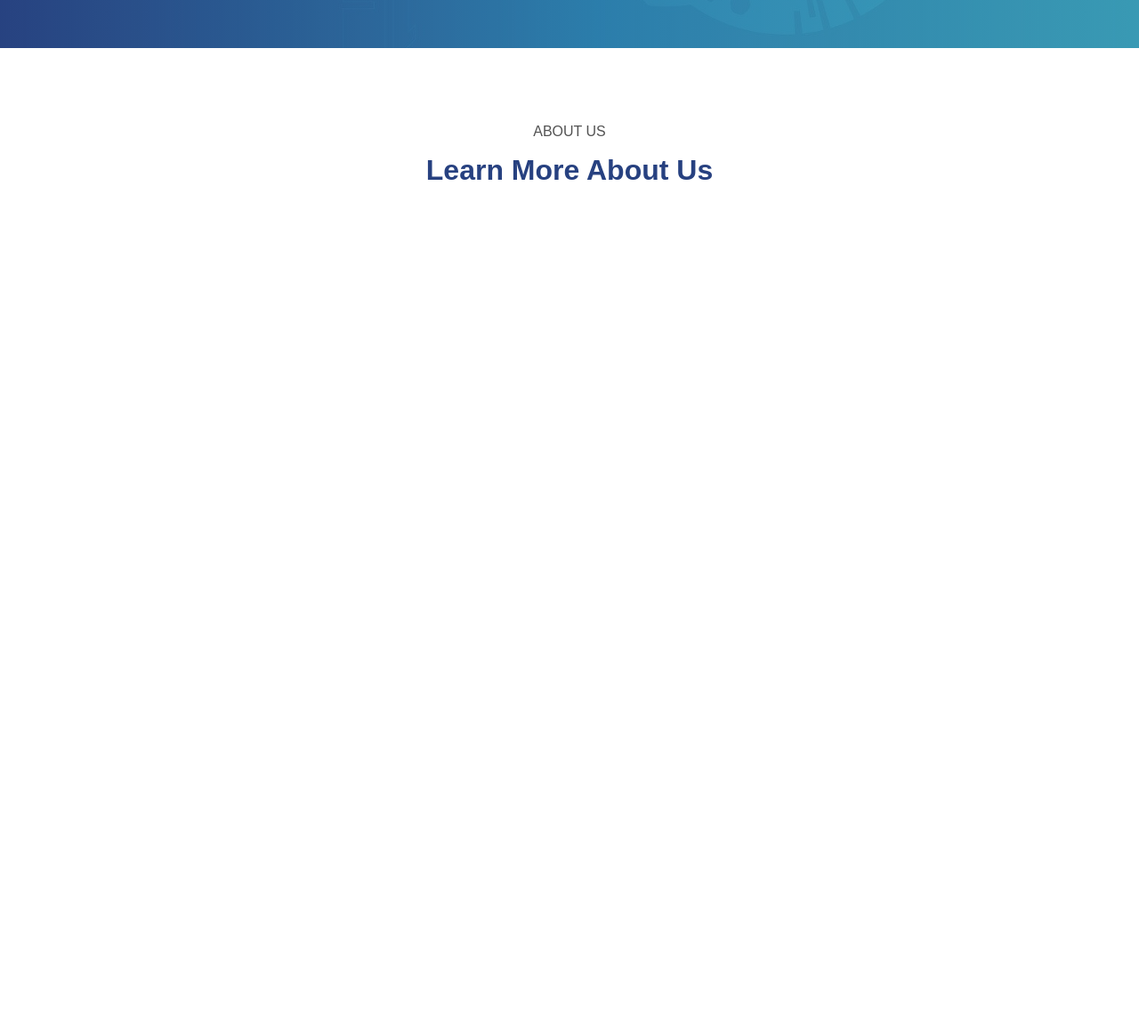
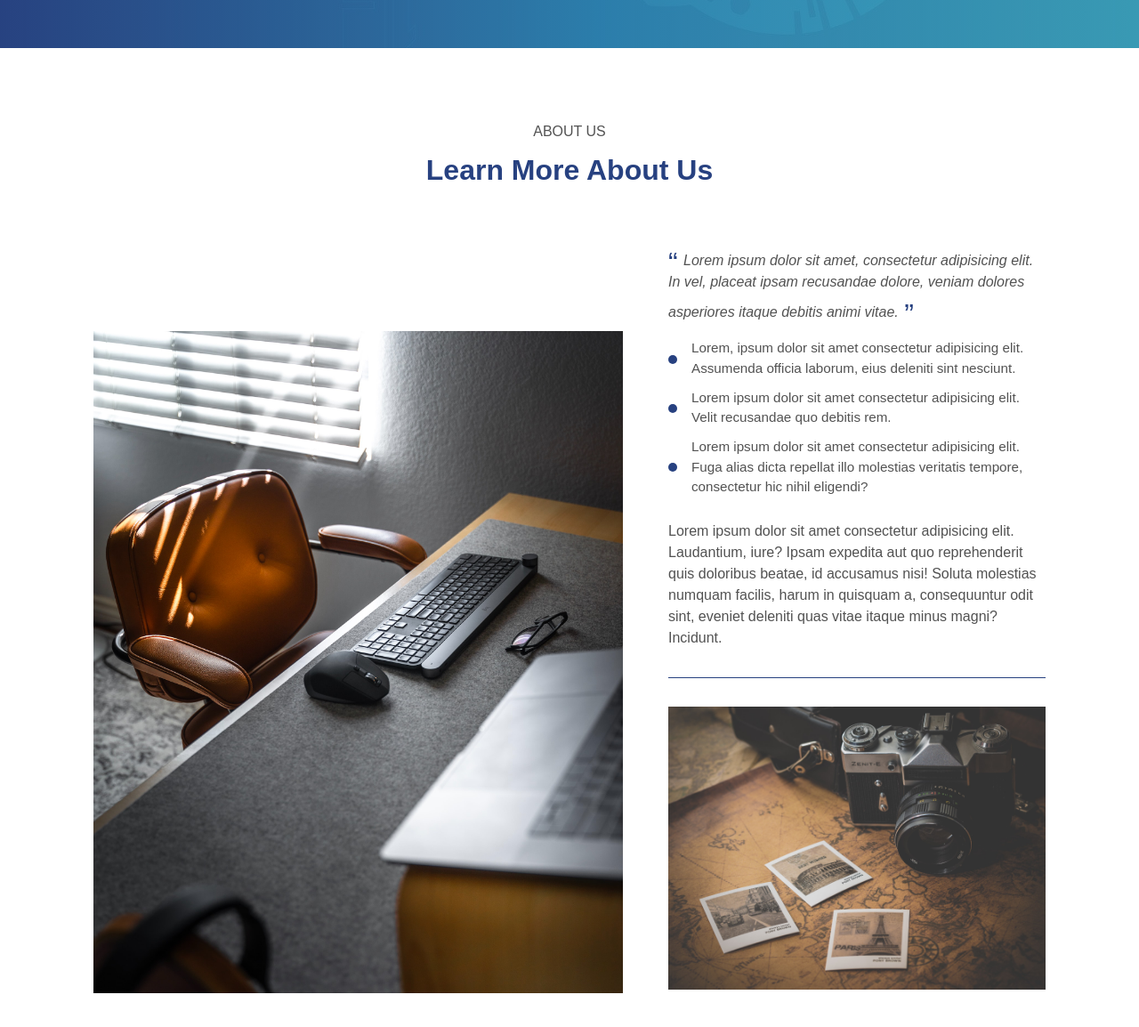
Before and after one commit to FKEspanol/landing-page-1, a plain HTML site: page dist/index.html in a window 1280 px wide. Shown: the part 746-1900 px from the top of the page at 89% size. Before the commit the page ends 1046 px from the top, so only its background shows below. Drawn offline with Linux system fonts and the light colour scheme.

Commit message:
completed about section

```diff
--- a/dist/index.html
+++ b/dist/index.html
@@ -56,7 +56,25 @@
                     <p>ABOUT US</p>
                     <h2>Learn More About Us</h2>
                 </div>
-                <div class="about_content"></div>
+                <div class="about_content">
+                    <div class="block1">
+                        <div class="col-left">
+                            <img src="/dist/assets/michael-soledad-9juYjd6iQLU-unsplash.jpg" alt="Image Here">
+                        </div>
+                        <div class="col-right">
+                            <p class="empha-para"><em>Lorem ipsum dolor sit amet, consectetur adipisicing elit. In vel, placeat ipsam recusandae dolore, veniam dolores asperiores itaque debitis animi vitae.</em></p>
+                            <ul>
+                                <li><span class="list-style"></span><p class="list-para">Lorem, ipsum dolor sit amet consectetur adipisicing elit. Assumenda officia laborum, eius deleniti sint nesciunt.</p></li>
+                                <li><span class="list-style"></span><p class="list-para">Lorem ipsum dolor sit amet consectetur adipisicing elit. Velit recusandae quo debitis rem.</p></li>
+                                <li><span class="list-style"></span><p class="list-para">Lorem ipsum dolor sit amet consectetur adipisicing elit. Fuga alias dicta repellat illo molestias veritatis tempore, consectetur hic nihil eligendi?</p></li>
+                            </ul>
+                            <p class="underlined-para">Lorem ipsum dolor sit amet consectetur adipisicing elit. Laudantium, iure? Ipsam expedita aut quo reprehenderit quis doloribus beatae, id accusamus nisi! Soluta molestias numquam facilis, harum in quisquam a, consequuntur odit sint, eveniet deleniti quas vitae itaque minus magni? Incidunt.</p>
+                            <div class="col-right-img">
+                                <img src="/dist/assets/dariusz-sankowski-mj2NwYH3wBA-unsplash.jpg" alt="">
+                            </div>
+                        </div>
+                    </div>
+                </div>
             </div>
         </section>
     </main>
--- a/scss/style.scss
+++ b/scss/style.scss
@@ -6,16 +6,16 @@
 
 .header {
   background-color: transparent;
-    position: fixed;
+  position: absolute;
   width: 100%;
   #{&}_container {
     @include flex-between-center;
-        padding: 1.5rem .75rem;
+    padding: 1.5rem 0.75rem;
     position: relative;
     p.brandname > a {
       font-size: 1.8rem;
       font-weight: weight(bold);
-            color: $secondary-color;
+      color: #fff;
       text-decoration: none;
     }
 
@@ -25,11 +25,10 @@
       .nav_link {
         list-style: none;
 
-
         a {
-                    color: $secondary-color;
+          color: #fff;
           text-decoration: none;
-                    padding: .6rem 0rem .6rem 2rem;
+          padding: 0.6rem 0rem 0.6rem 2rem;
         }
       }
 
@@ -44,7 +43,12 @@
   .hero_section {
     width: 100%;
     height: 100vh;
-        background: linear-gradient(to right, rgba(39, 70, 133, 0.8) 0%, rgba(61, 179, 197, 0.8) 100%), url(/dist/assets/hero-bg.jpg) no-repeat center;
+    background: linear-gradient(
+        to right,
+        rgba(39, 70, 133, 0.8) 0%,
+        rgba(61, 179, 197, 0.8) 100%
+      ),
+      url(/dist/assets/hero-bg.jpg) no-repeat center;
     background-size: cover;
     background-position: center center;
     background-size: cover;
@@ -52,7 +56,7 @@
     .hero_container {
       @include flex-align-center;
       height: 100%;
-            padding: 0 .75rem;
+      padding: 0 0.75rem;
       .hero_text_image {
         display: flex;
 
@@ -109,13 +113,11 @@
             text-align: center;
 
             .text_area_container {
-
               h1.hero_header {
                 font-size: 2.5rem;
               }
             }
           }
-
         }
       }
     }
@@ -124,10 +126,10 @@
   .about_section {
     padding: 80px 0px;
     .about_container {
-
       .section_header {
         text-align: center;
         line-height: 1.8;
+        margin-bottom: 2rem;
 
         p {
           color: $info-color;
@@ -140,9 +142,113 @@
       }
 
       .about_content {
+        .block1 {
           display: flex;
+          justify-content: space-evenly;
+          margin-top: 1rem;
+          .col-left {
+            width: 55%;
+            position: relative;
+            img {
+              width: 100%;
+              height: auto;
+              position: absolute;
+              bottom: 0;
+              padding: 1rem;
+            }
+          }
+
+          .col-right {
+            width: 40%;
+            padding: 1rem;
+
+            p.empha-para {
+                line-height: 1.2;
+            }
+
+            p.empha-para::before{
+                content: open-quote;
+                color: $primary-color;
+                font-size: 2em;
+                position: relative;
+                top: .25em;
+                margin-right: .2em;
+
+            }
+
+            p.empha-para::after{
+                content: close-quote;
+                color: $primary-color;
+                font-size: 2em;
+                position: relative;
+                bottom: -.25em;
+                margin-left: .2em;
+            }
+
+            p {
+              line-height: 1.5;
+              color: $info-color;
+            }
+
+            ul {
+              line-height: 1.4;
+              li {
+                @include flex-align-center;
+                padding-bottom: 0.6rem;
+                list-style: none;
+                font-size: .95rem;
+                p.list-para {
+                    margin-bottom: 0;
+                    text-align: start;
+                }
+
+                span.list-style::before {
+                    content: '';
+                    display: inline-block;
+                    background-color: $primary-color;
+                    width: 10px;
+                    height: 10px;
+                    border-radius: 50%;
+                    margin-right: 1rem;
+                }
+
+              }
+            }
+
+            p,
+            ul {
+              margin-bottom: 1rem;
+            }
+
+            p.underlined-para::after {
+                content: '';
+                display: block;
+                width: 100%;
+                height: 1.5px;
+                background-color: $primary-color;
+                margin: 2rem 0;
+            }
+            .col-right-img {
+              img {
+                width: 100%;
+                height: auto;
 
               }
             }
           }
+
+          @include medium-screen {
+            display: block;
+            .col-left, .col-right {
+                width: 100%;
             }
+
+            .col-left > img {
+                position: inherit;
+            }
+          }
+        }
+      }
+    }
+  }
+}
```
Also changed, not shown: dist/assets/dariusz-sankowski-mj2NwYH3wBA-unsplash.jpg (added), dist/assets/icons8-checkmark-48.png (added), dist/assets/marvin-meyer-SYTO3xs06fU-unsplash.jpg (added), dist/assets/michael-soledad-9juYjd6iQLU-unsplash.jpg (added), dist/assets/sean-pollock-PhYq704ffdA-unsplash.jpg (added), dist/css/style.css, 1 other file. Lines whose indentation alone changed are shown as unchanged.
